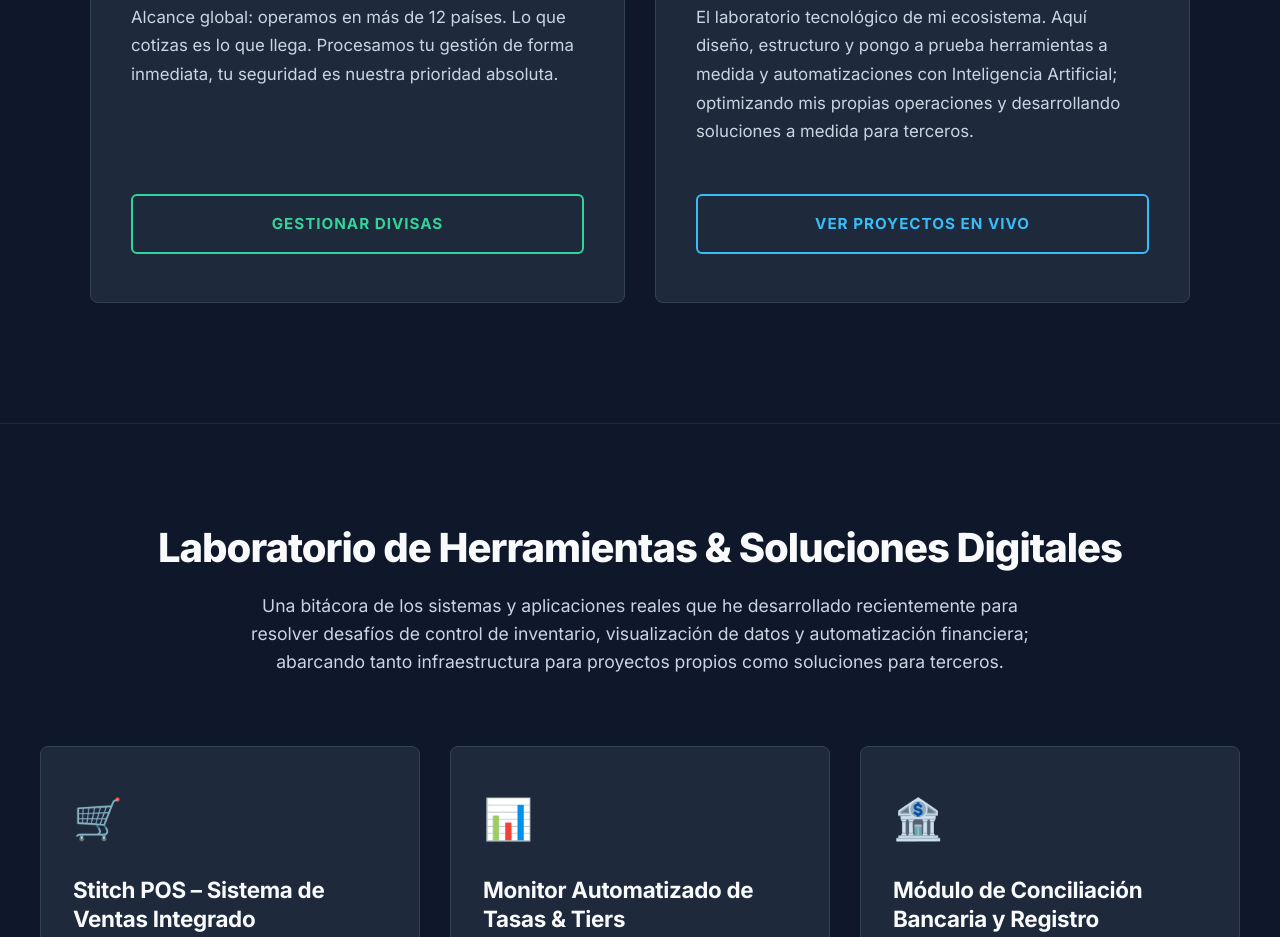
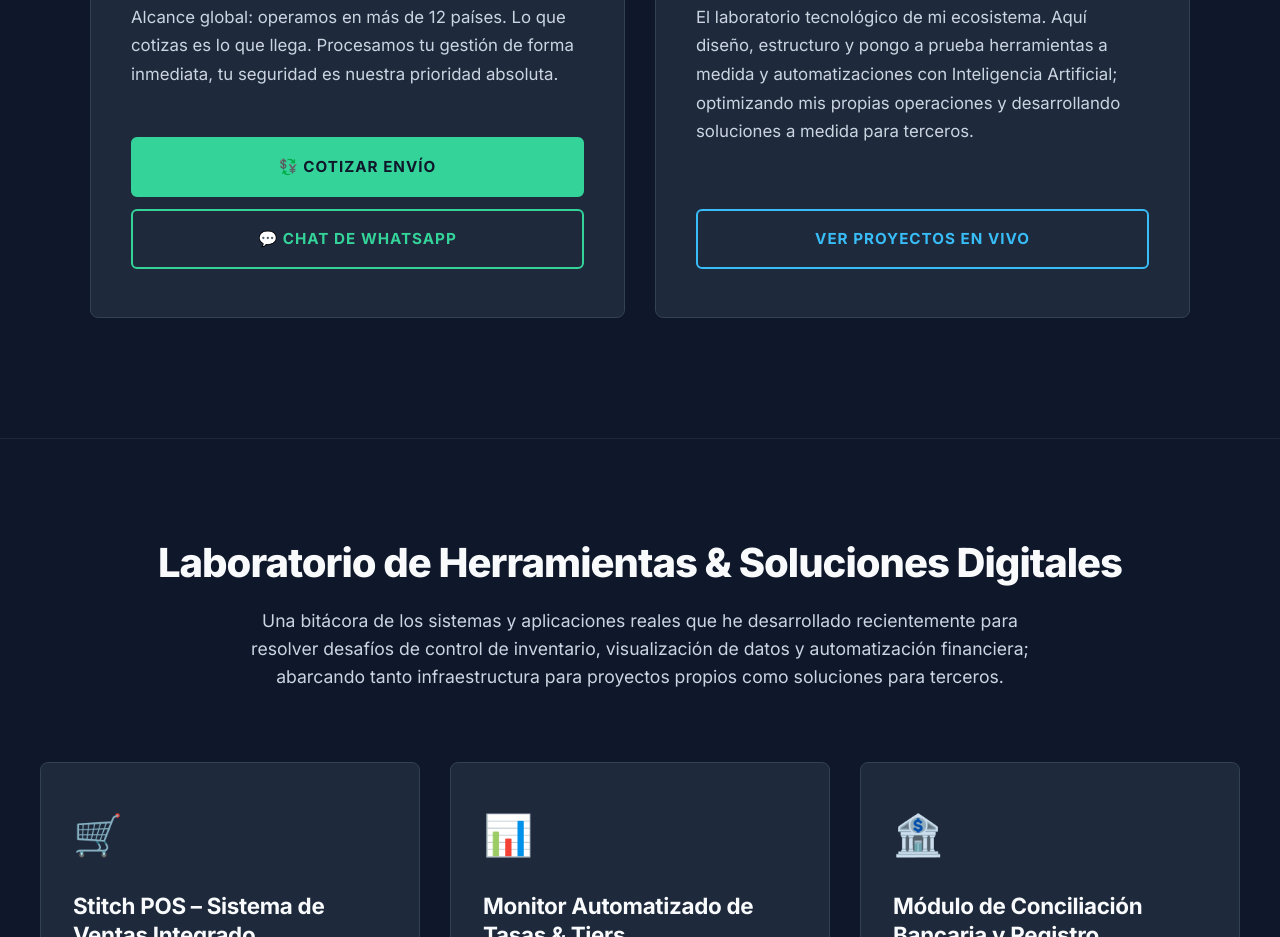
Before and after one commit to aabreu176-design/-alex-abreu-insta-a-web, a website: page index.html in a window 1280 px wide. Shown: the part 2464-3401 px from the top of the page. Drawn offline with nearby package versions, Linux system fonts and the light colour scheme.

Commit message:
Agregar boton cotizar en ecosistema

```diff
--- a/index.html
+++ b/index.html
@@ -1410,6 +1410,17 @@
       box-shadow: 0 8px 20px rgba(52, 211, 153, 0.3);
     }
 
+    .eco-btn-cambios-solid {
+      background: #34d399;
+      color: #0f172a;
+      border: 2px solid #34d399;
+    }
+
+    .eco-btn-cambios-solid:hover {
+      box-shadow: 0 8px 20px rgba(52, 211, 153, 0.4);
+      filter: brightness(1.1);
+    }
+
     .eco-btn-web {
       color: #38bdf8;
       border: 2px solid #38bdf8;
@@ -1437,8 +1448,12 @@
           <h3 class="eco-card-title">Asat Cambios<span>(Remesas & Divisas)</span></h3>
           <p class="eco-card-desc">Alcance global: operamos en más de 12 países. Lo que cotizas es lo que llega.
             Procesamos tu gestión de forma inmediata, tu seguridad es nuestra prioridad absoluta.</p>
-          <a href="https://wa.me/56937484821" target="_blank" rel="noopener noreferrer"
-            class="eco-btn eco-btn-cambios">Gestionar Divisas</a>
+          <div style="display: flex; flex-direction: column; gap: 12px; margin-top: auto;">
+            <a href="https://web-asat-servicios.web.app/cambios.html#calculator" target="_blank" rel="noopener noreferrer"
+              class="eco-btn eco-btn-cambios-solid">💱 Cotizar Envío</a>
+            <a href="https://wa.me/56937484821" target="_blank" rel="noopener noreferrer"
+              class="eco-btn eco-btn-cambios">💬 Chat de WhatsApp</a>
+          </div>
         </div>
 
         <!-- División Web -->
```
Also changed, not shown: 1 other file.
